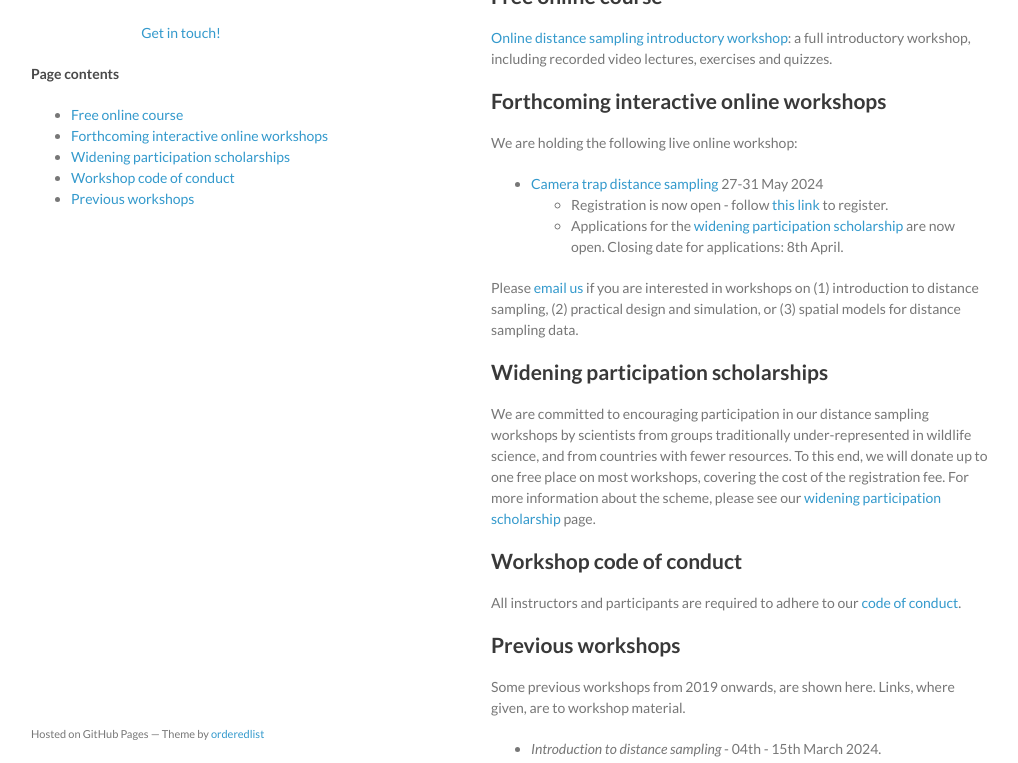
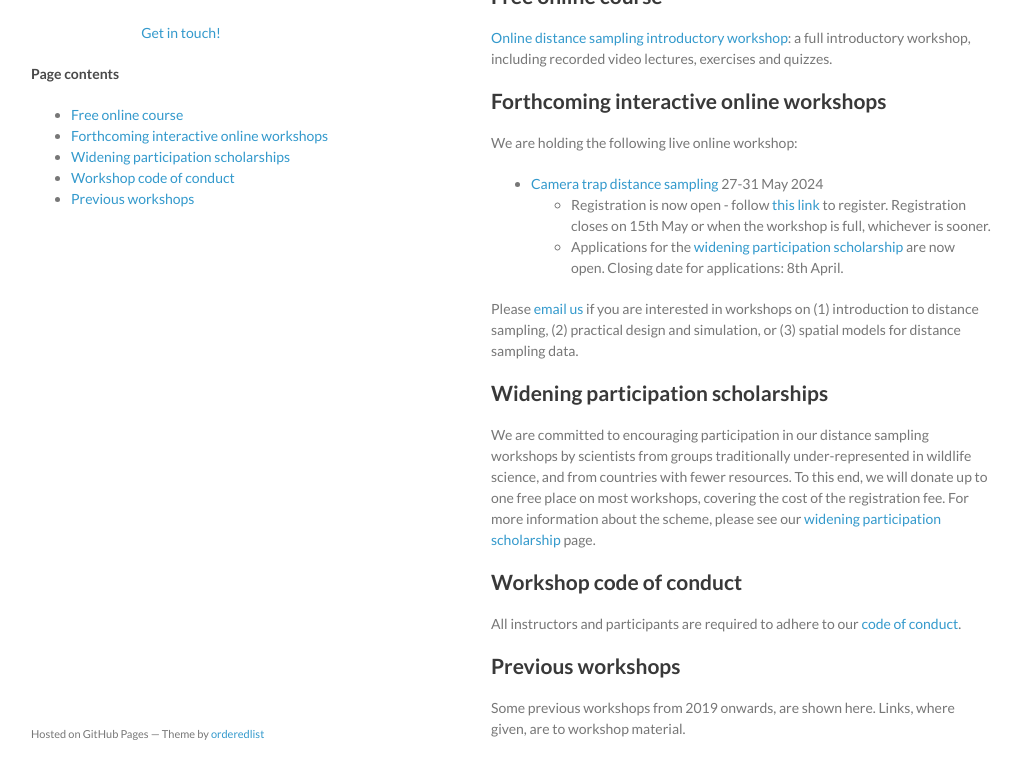
Before and after one commit to distanceworkshops/distanceworkshops.github.io, a Jekyll site: the page built from index.md, in a window 1280 px wide and 900 px high, cut to the strip 137-900 px from the top of the window. Shown: the whole strip, without its empty margins (129-1147 px from the left). Built offline with Jekyll 4.4.1, drawn with Linux system fonts in a browser that asks for light colours.

Commit message:
Update index.md
CTDS workshop registration is open

```diff
--- a/index.md
+++ b/index.md
@@ -16,7 +16,7 @@
 We are holding the following live online workshop:
 
  - [Camera trap distance sampling](https://workshops.distancesampling.org/ctds-may-2024)  27-31 May 2024
-   - Registration is now open - follow [this link](https://onlineshop.st-andrews.ac.uk/conferences-and-events/events/mathematics-statistics/online-workshop-analysis-of-camera-trap-data-with-distance-sampling-27th31st-may-2024) to register.
+   - Registration is now open - follow [this link](https://onlineshop.st-andrews.ac.uk/conferences-and-events/events/mathematics-statistics/online-workshop-analysis-of-camera-trap-data-with-distance-sampling-27th31st-may-2024) to register.  Registration closes on 15th May or when the workshop is full, whichever is sooner.
    - Applications for the [widening participation scholarship](http://workshops.distancesampling.org/widening-participation) are now open.  Closing date for applications: 8th April.
 
 Please [email us](mailto:distance@st-andrews.ac.uk) if you are interested in workshops on (1) introduction to distance sampling, (2) practical design and simulation, or (3) spatial models for distance sampling data.
```
